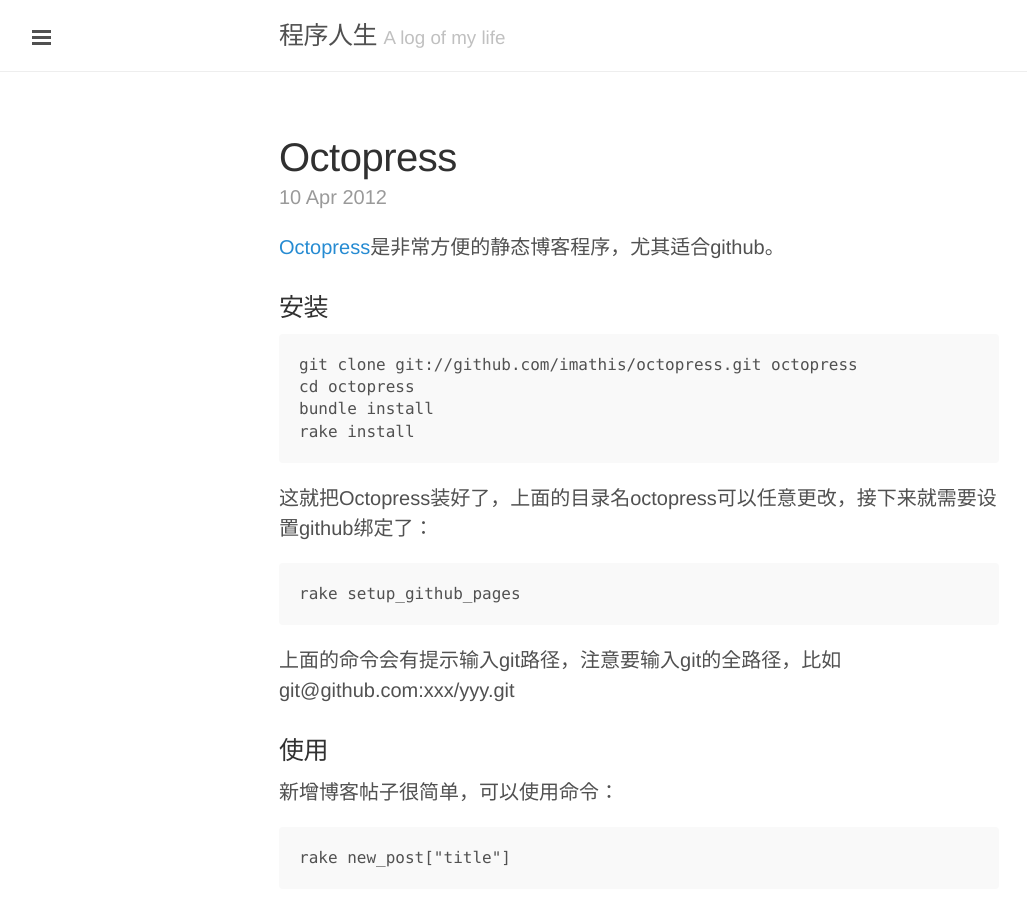
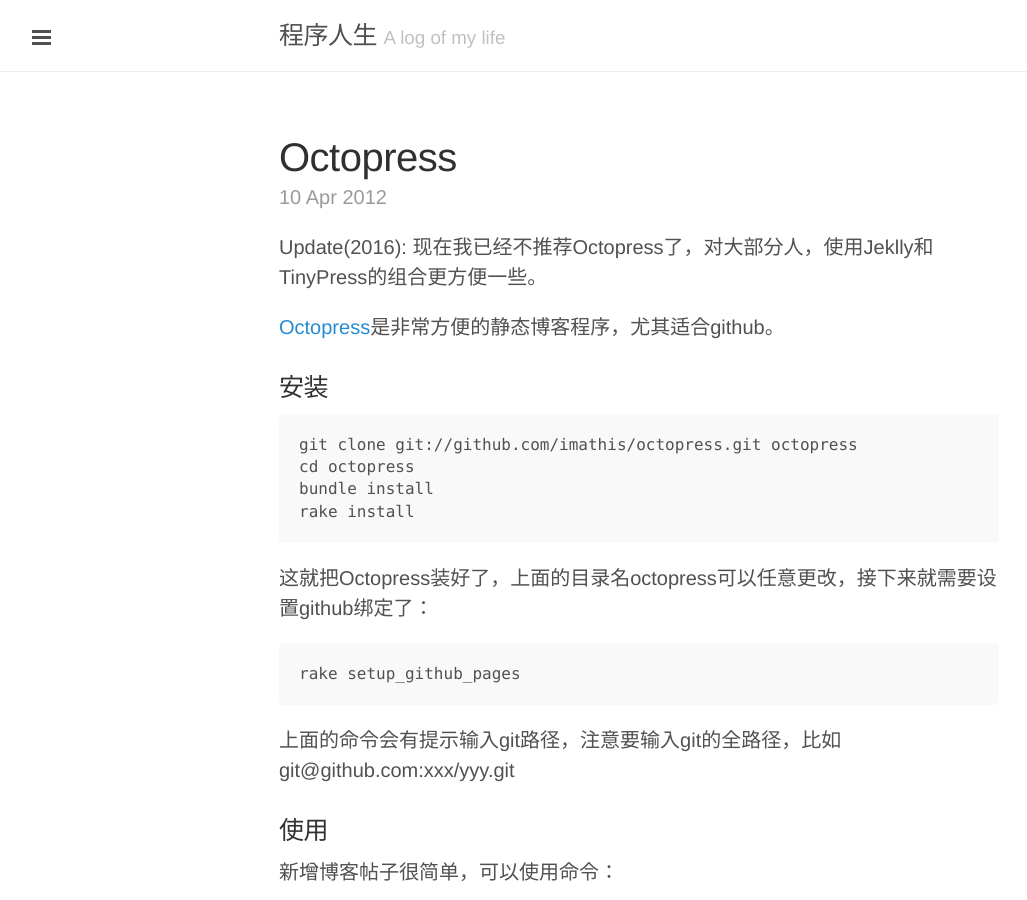
Before and after one commit to liuzhongshu/liuzhongshu.github.io, a Jekyll site: the page built from _posts/2012-04-10-octopress.markdown, in a window 1280 px wide and 900 px high. Shown: the whole window, without its empty margins (1-1028 px from the left). Built offline with Jekyll 4.4.1, drawn with Linux system fonts in a browser that asks for light colours; comment, search, counter and statistics services are not loaded; some of the changed text lies outside the part shown.

Commit message:
Post update: Octopress

````diff
--- a/_posts/2012-04-10-octopress.markdown
+++ b/_posts/2012-04-10-octopress.markdown
@@ -3,6 +3,8 @@
 title: Octopress
 layout: post
 ---
+Update(2016): 现在我已经不推荐Octopress了，对大部分人，使用Jeklly和TinyPress的组合更方便一些。
+
 [Octopress](http://octopress.org)是非常方便的静态博客程序，尤其适合github。
 
 ### 安装
@@ -61,3 +63,5 @@
 cd .themes/xxx
 git pull origin master
 ```
+### 缺点
+Octopress需要整套ruby的环境，
````
